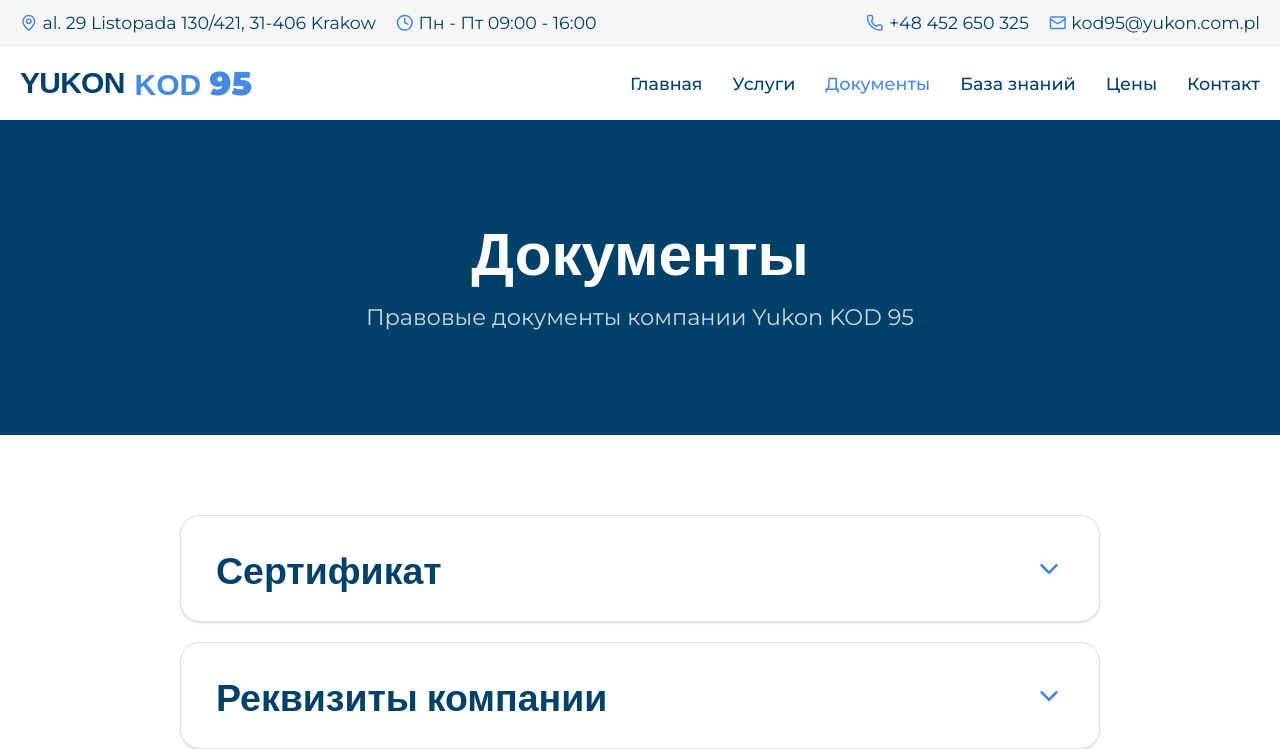
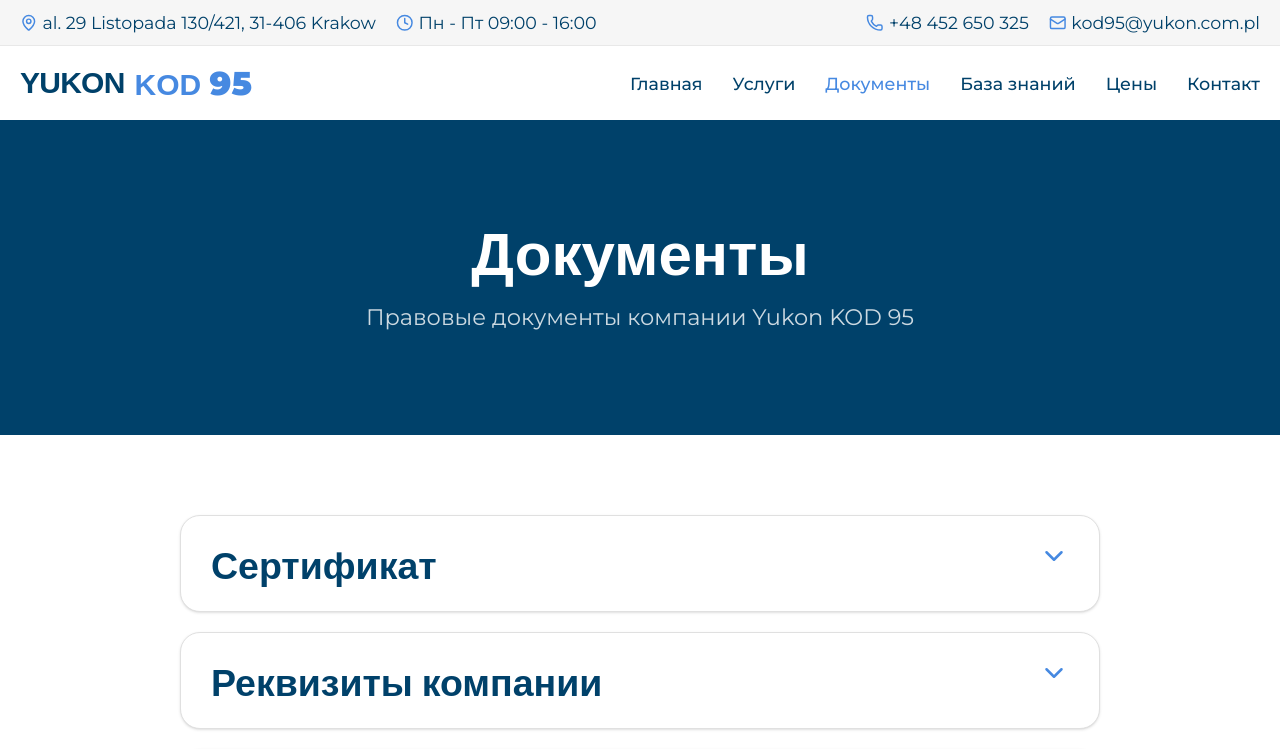
Before and after one commit to lolo60-lgtm/Yukon-vertical, a Next.js app: page /documents in a window 1280 px wide. Shown: the top 749 px of the page. Built offline with nearby package versions, Linux system fonts and the light colour scheme; a web font is replaced by a local one.

Commit message:
Update page.tsx

```diff
--- a/app/documents/page.tsx
+++ b/app/documents/page.tsx
@@ -9,7 +9,7 @@
 function CertificateImage() {
   const [open, setOpen] = useState(false)
   // ⬇️ ЗАМЕНИ НА РЕАЛЬНУЮ ССЫЛКУ НА ФОТО СЕРТИФИКАТА (например с postimg.cc)
-  const src = "/images/certificate.jpg"
+  const src = "https://i.postimg.cc/LX7WY7Cs/6e4aff91-1.png"
 
   return (
     <>
@@ -186,9 +186,9 @@
           >
             <button
               onClick={() => toggle(section.id)}
-              className="flex w-full items-center justify-between gap-4 px-7 py-6 text-left transition-colors hover:bg-secondary/50"
+              className="flex w-full items-start justify-between gap-3 px-6 py-5 text-left transition-colors hover:bg-secondary/50"
             >
-              <span className="font-serif text-2xl font-bold text-foreground sm:text-3xl">
+              <span className="font-serif text-xl font-bold text-foreground sm:text-3xl pr-2">
                 {section.title}
               </span>
               <ChevronDown
```
